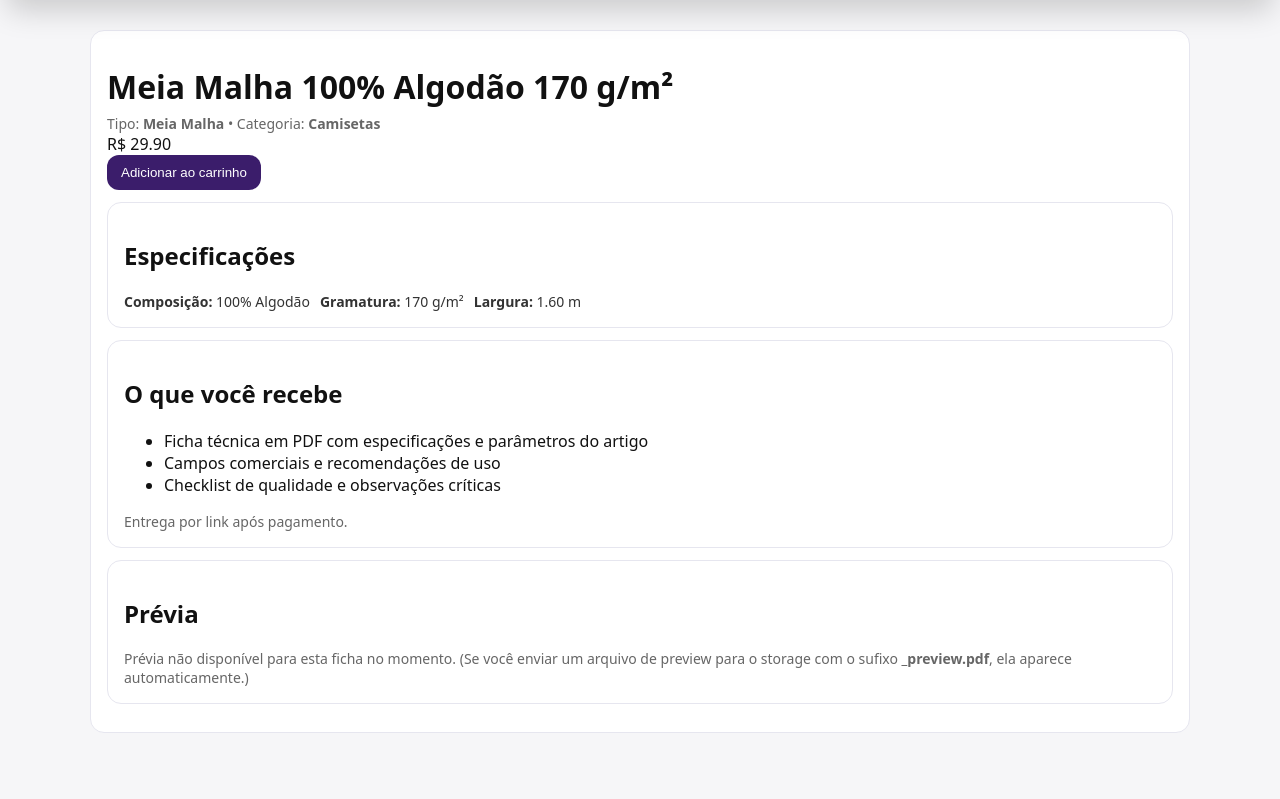
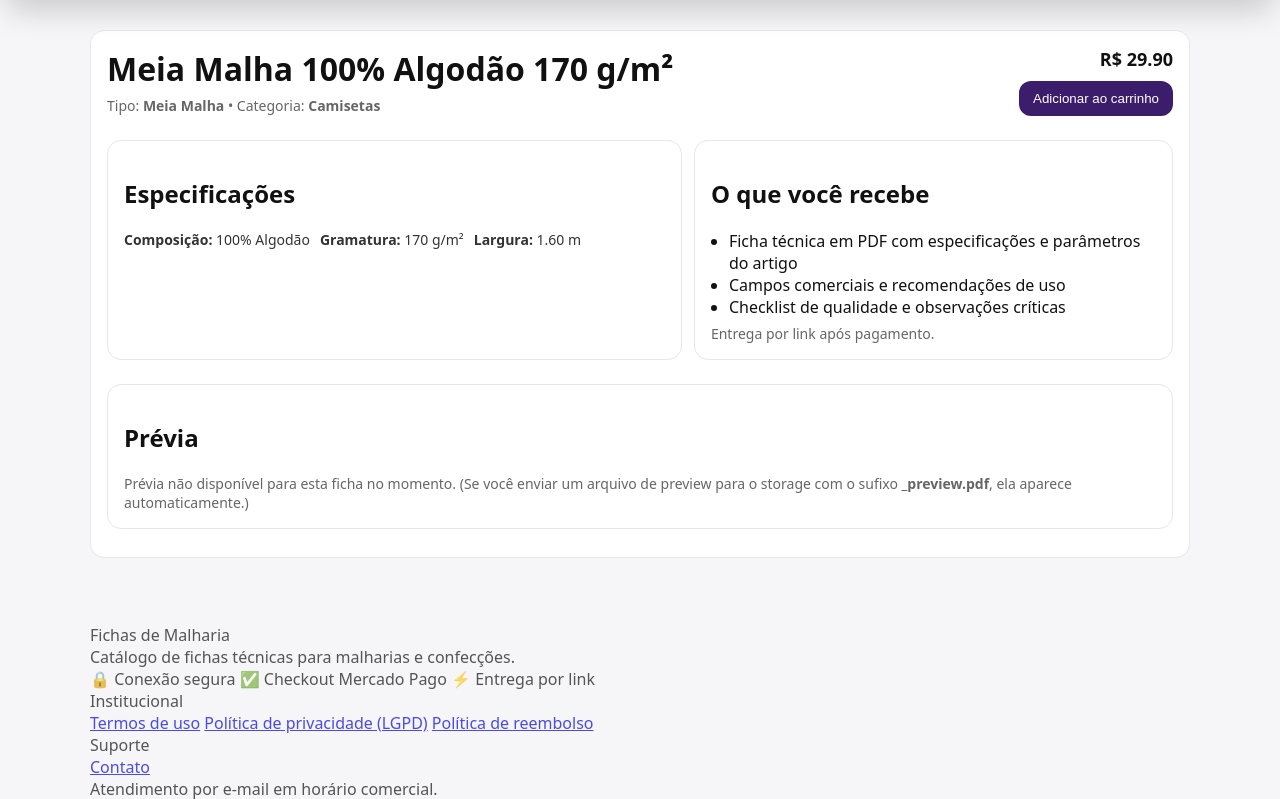
Before and after one commit to AdminAcheTece/FichasMalharia, a Flask app: page /ficha/1 in a window 1280 px wide. Shown: the part 82-881 px from the top of the page. Run offline with Flask 3, Linux system fonts and the light colour scheme; data comes from the database, SQL or seed files in the repository; some libraries are stand-ins or nearby versions.

Commit message:
Update style.css

```diff
--- a/static/style.css
+++ b/static/style.css
@@ -181,3 +181,95 @@ input,select{padding:10px;border:1px solid #d9d9e6;border-radius:10px}
     align-items: stretch;
   }
 }
+
+/* ===== Links e utilitários ===== */
+.link{
+  color:#3b1d6b;
+  text-decoration:none;
+  font-weight:700;
+  opacity:.9;
+}
+.link:hover{ text-decoration:underline; opacity:1; }
+
+.row-between{
+  display:flex;
+  align-items:flex-start;
+  justify-content:space-between;
+  gap:12px;
+}
+
+/* ===== Produto (detalhe da ficha) ===== */
+.product-title{ margin:0 0 6px; }
+.product-head{
+  display:flex;
+  align-items:flex-start;
+  justify-content:space-between;
+  gap:16px;
+}
+.product-buy{
+  display:flex;
+  flex-direction:column;
+  align-items:flex-end;
+  gap:10px;
+  min-width: 220px;
+}
+.product-price{
+  font-weight:900;
+  font-size:18px;
+}
+.product-grid{
+  display:grid;
+  grid-template-columns: 1.2fr 1fr;
+  gap:12px;
+  margin-top:12px;
+}
+.list{ margin:8px 0 0; padding-left:18px; }
+@media(max-width:900px){
+  .product-head{ flex-direction:column; }
+  .product-buy{ align-items:stretch; min-width: unset; }
+  .product-grid{ grid-template-columns:1fr; }
+}
+
+/* ===== Minha compra ===== */
+.purchase-kpis{
+  display:grid;
+  grid-template-columns: repeat(3, 1fr);
+  gap:10px;
+  margin-top:12px;
+}
+.kpi{
+  border:1px solid #e6e6ef;
+  background:#fff;
+  border-radius:14px;
+  padding:12px;
+}
+.kpi-label{ font-size:13px; opacity:.75; font-weight:700; }
+.kpi-value{ font-size:15px; font-weight:900; margin-top:6px; }
+
+.purchase-list{
+  display:flex;
+  flex-direction:column;
+  gap:10px;
+  margin-top:10px;
+}
+.purchase-item{
+  display:flex;
+  align-items:center;
+  justify-content:space-between;
+  gap:12px;
+  padding:12px;
+  border:1px solid #e6e6ef;
+  border-radius:14px;
+  background:#fff;
+}
+.purchase-title{ font-weight:900; }
+.purchase-meta{ opacity:.75; font-size:14px; margin-top:4px; }
+.purchase-actions{
+  display:flex;
+  gap:10px;
+  align-items:center;
+}
+@media(max-width:900px){
+  .purchase-kpis{ grid-template-columns:1fr; }
+  .purchase-item{ flex-direction:column; align-items:flex-start; }
+}
```
